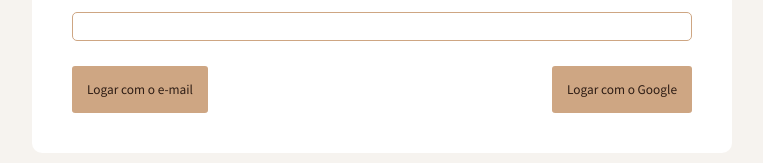
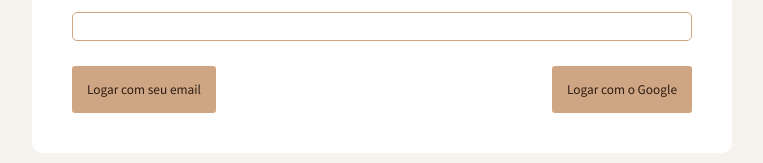
Before and after one commit to rayoneitalo/suzin, a React (Create React App) app: page /login in a window 1280 px wide. Shown: the part 397-560 px from the top of the page, without its empty margins (258-1021 px from the left). Built offline with nearby package versions, Linux system fonts and the light colour scheme; the HTML template or start-up script is replaced by a standard one.

Commit message:
feat(backend): sign with google

```diff
--- a/package.json
+++ b/package.json
@@ -49,6 +49,7 @@
   "devDependencies": {
     "@commitlint/cli": "^9.1.1",
     "@commitlint/config-conventional": "^9.1.1",
+    "@types/firebase": "^3.2.1",
     "@types/react-router-dom": "^5.1.5",
     "@types/styled-components": "^5.1.2",
     "commitizen": "^4.1.2",
--- a/src/App.tsx
+++ b/src/App.tsx
@@ -1,6 +1,7 @@
-import React from 'react';
+import React, { useState, useEffect } from 'react';
 
 import GlobalStyles from './styles/GlobalStyles';
+import { auth } from './firebase/firebase-utils';
 
 import Routes from './routes';
 
--- /dev/null
+++ b/src/components/CustomButton/index.tsx
@@ -0,0 +1,23 @@
+import React from 'react';
+
+import { Container } from './styles';
+
+interface CustomButtonProps {
+  type?: any;
+  onClick?: any;
+  isGoogleSignIn?: boolean;
+}
+
+const CustomButton: React.FC<CustomButtonProps> = ({
+  children,
+  isGoogleSignIn,
+  ...rest
+}) => {
+  return (
+    <Container>
+      <button {...rest}>{children}</button>
+    </Container>
+  );
+};
+
+export default CustomButton;
--- /dev/null
+++ b/src/components/CustomButton/styles.ts
@@ -0,0 +1,11 @@
+import styled from 'styled-components';
+
+export const Container = styled.div`
+  > button {
+    background-color: var(--color-secondary);
+    border-radius: 3px;
+    padding: 1.5rem;
+    color: var(--color-primary);
+    cursor: pointer;
+  }
+`;
--- a/src/pages/Login/index.tsx
+++ b/src/pages/Login/index.tsx
@@ -1,6 +1,8 @@
 import React, { useState } from 'react';
 
 import FormInput from '../../components/FormInput';
+import CustomButton from '../../components/CustomButton';
+import { signInWithGoogle } from '../../firebase/firebase-utils';
 
 import { Container, SignInForm, Buttons } from './styles';
 
@@ -46,8 +48,10 @@ const Login: React.FC = () => {
         </form>
 
         <Buttons>
-          <button>Logar com o e-mail</button>
-          <button>Logar com o Google</button>
+          <CustomButton type='submit'>Logar com seu email</CustomButton>
+          <CustomButton onClick={signInWithGoogle} isGoogleSignIn>
+            Logar com o Google
+          </CustomButton>
         </Buttons>
       </SignInForm>
     </Container>
--- a/src/pages/Login/styles.ts
+++ b/src/pages/Login/styles.ts
@@ -38,15 +38,8 @@ export const SignInForm = styled.div`
   }
 `;
 
-export const Buttons = styled.button`
+export const Buttons = styled.div`
   display: flex;
   justify-content: space-between;
   width: 100%;
-
-  > button {
-    background-color: var(--color-secondary);
-    border-radius: 3px;
-    padding: 1.5rem;
-    color: var(--color-primary);
-  }
 `;
```
Also changed, not shown: 1 other file (tests, documents, lock files or other folders).
